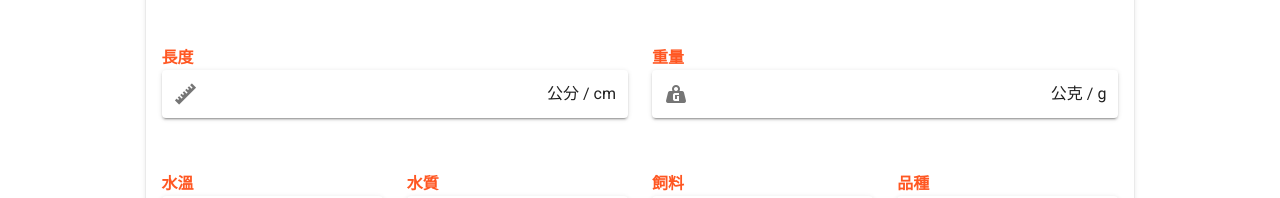
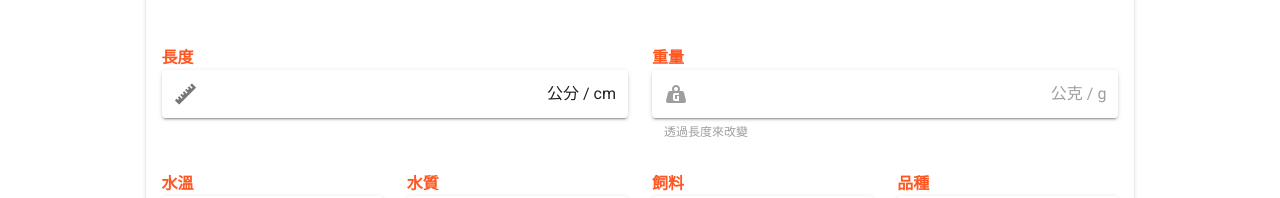
Before and after one commit to ZheHong1021/vuetify-practice, a Vue app: page /#/feed/read/1 in a window 1280 px wide. Shown: the part 395-593 px from the top of the page. Built offline with nearby package versions, Linux system fonts and the light colour scheme; no server answers; what vue-sweetalert2 would draw is missing.

Commit message:
透過監聽實現動態公式運算

```diff
--- a/src/views/Feed/ReadSingle.vue
+++ b/src/views/Feed/ReadSingle.vue
@@ -19,11 +19,13 @@
                     </v-col>
                     <v-col cols="6">
                         <label for="question_one" class="deep-orange--text font-weight-bold">長度</label>
-                        <v-text-field v-model="record.length" class="disable-input" solo  prepend-inner-icon="mdi-ruler" :suffix="$vuetify.breakpoint.name === 'xs' ? 'cm' : '公分 / cm'"></v-text-field>
+                        <v-text-field @change="changeWeight" v-model="record.length" class="disable-input" solo  prepend-inner-icon="mdi-ruler" :suffix="$vuetify.breakpoint.name === 'xs' ? 'cm' : '公分 / cm'"></v-text-field>
                     </v-col>
                     <v-col cols="6">
                         <label for="question_one" class="deep-orange--text font-weight-bold">重量</label>
-                        <v-text-field v-model="record.weight" class="disable-input" solo  prepend-inner-icon="mdi-weight-gram" :suffix="$vuetify.breakpoint.name === 'xs' ? 'g' : '公克 / g' "></v-text-field>
+                        <v-text-field  v-model="record.weight" class="disable-input"
+                          solo  prepend-inner-icon="mdi-weight-gram" :suffix="$vuetify.breakpoint.name === 'xs' ? 'g' : '公克 / g' "
+                          readonly disabled hint="透過長度來改變" persistent-hint></v-text-field>
                     </v-col>
                     <v-col cols="6" md="3">
                         <label for="question_one" class="deep-orange--text font-weight-bold">水溫</label>
@@ -132,12 +134,14 @@ export default {
       watch_obj:{
         deep: true,
         async handler(newVal, oldVal){
-
           // 防止一開始進來跑一次(oldVal中的屬性都為 undefined)
           if( oldVal.weight ){
             // 跑載入畫面 (2秒)
             this.is_re_computing = true
-            let { weight, temp, water_quality, feed, breed} = this.record;
+            await new Promise(resolve => setTimeout(resolve, 2000))
+            this.is_re_computing = false
+
+            let { weight, temp, water_quality, feed, breed} = newVal;
             const obj = {
                 weight: weight,
                 temp: temp,
@@ -149,16 +153,9 @@ export default {
             let result = this.computeTotalFeed(obj) // 透過全域mixins(main.js裡)的methods
             result = this.roundToTwo(result);  // 透過全域mixins(main.js裡)的methods，來執行四捨五入到小數第二位
             this.$set(this.record, 'total_feed', result)
-
-
-
-            await new Promise(resolve => setTimeout(resolve, 2000))
-            this.is_re_computing = false
-
-
           }
         }
-      }
+      },
     },
     mounted(){
       this.readRecord();
@@ -235,6 +232,12 @@ export default {
             }
         })
       },
+
+      // 透過 v-text-field的 change事件中所提供的參數(輸入值)，來進行重量運算
+      changeWeight(len){
+        const result = this.computeWeight(len)
+        this.$set(this.record, 'weight', result)
+      }
     }
 }
 </script>
```
